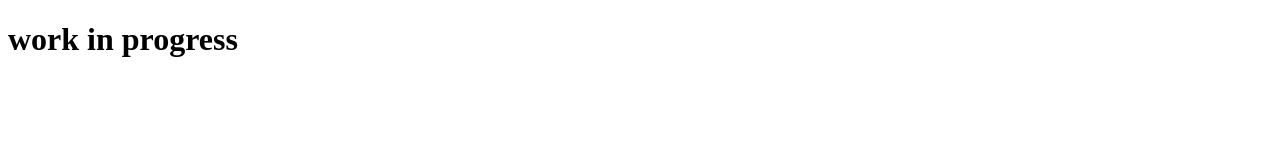
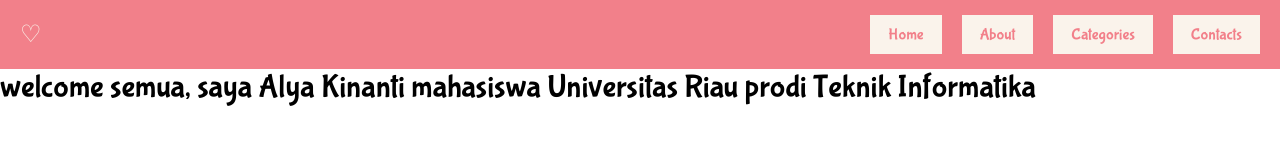
Before and after one commit to alyakinanti/alyakinanti.github.io, a plain HTML site: page index.html in a window 1280 px wide. Drawn offline with Linux system fonts and the light colour scheme.

Commit message:
initial commit

```diff
--- /dev/null
+++ b/css/main.css
@@ -0,0 +1,88 @@
+@import url('https://fonts.googleapis.com/css2?family=Bubblegum+Sans&display=swap');
+
+*
+{
+    font-family: "Bubblegum Sans", serif;
+    box-sizing: border-box;
+    margin: 0;
+    padding: 0;
+    font-weight: 400;
+    font-style: normal;
+}
+
+:root
+{
+    /*colors*/
+    --Beauty-Bush-color : #f2c2f2;
+    --Aqua-Squeeze-color : #e4f2f1;
+    --White-color : #fff;
+    --Frolly-color : #f2808A;
+    --Peach-color : #fedcdb;
+
+    /*colors from pallette google*/
+    --off-white-color : #FAF3EB;
+    --coral-color : #FEDCDB;
+    --orange-hue-color : #FEDCD2;
+    --rose-pink-color : #FB9EBB;
+    --barbie-light-pink-color : #FFE6EE;
+
+
+}
+
+/*sites styling*/
+
+ul
+{
+    list-style: none;
+}
+
+a
+{
+    text-decoration: none;
+}
+
+button
+{
+    cursor: pointer;
+    border: none;
+    background: none;
+
+}
+
+img
+{
+    width: 100%;
+}
+
+/*header + text colors styling*/
+
+header
+{
+    background: var(--Frolly-color);
+}
+
+header .navbar
+{
+    display: flex;
+    padding: 20px;
+    align-items: center;
+    justify-content: space-between;
+}
+
+.navbar .nav-logo .logo-text
+{
+    color: var(--off-white-color);
+}
+
+.navbar .nav-menu
+{
+    display: flex;
+    gap: 20px;
+}
+
+.navbar .nav-menu .nav-link
+{
+    padding: 10px 18px;
+    background: var(--off-white-color);
+    color: var(--Frolly-color);
+}
--- a/index.html
+++ b/index.html
@@ -1,6 +1,42 @@
 <!DOCTYPE html>
 <html>
+<head>
+    <meta charset="UTF-8">
+    <meta name ="viewport" content="width=device-width, initial-scale=1.0">
+    <title>Alya</title>
+    <link rel="stylesheet" href="css/main.css">
+</head>
+
 <body>
-<h1>work in progress</h1>
+    <header>
+
+        <nav class ="navbar">
+            <a href="#" class="nav-logo">
+                <h2 class="logo-text">♡</h2>
+            </a>
+
+            <ul class ="nav-menu">
+                <li class ="nav-item">
+                    <a href="#" class = "nav-link">Home</a>
+                </li>
+
+                <li class ="nav-item">
+                    <a href="#" class = "nav-link">About</a>
+                </li>
+
+                <li class ="nav-item">
+                    <a href="#" class = "nav-link">Categories</a>
+                </li>
+
+                <li class ="nav-item">
+                    <a href="#" class = "nav-link">Contacts</a>
+                </li>
+            </ul>
+    </nav>
+
+    </header>
 </body>
+
+<h1>welcome semua, saya Alya Kinanti mahasiswa Universitas Riau prodi Teknik Informatika</h1>
+
 </html>
```
Also changed, not shown: 1 other file.
